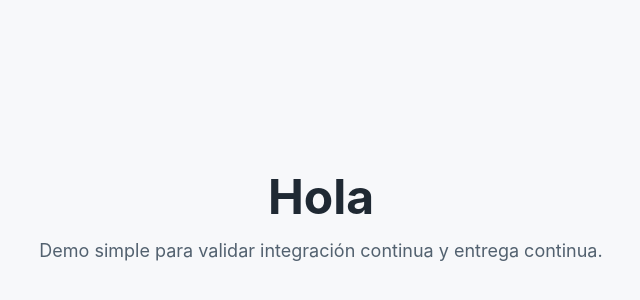
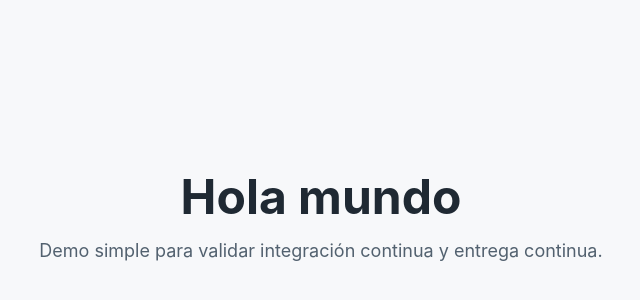
Before and after one commit to aguuuss/CI-CD-TP, a React (Vite) app: page / in a window 1280 px wide. Shown: the part 216-516 px from the top of the page, without its empty margins (319-959 px from the left). Built offline with nearby package versions, Linux system fonts and the light colour scheme.

Commit message:
ahora si anda

```diff
--- a/src/App.tsx
+++ b/src/App.tsx
@@ -3,7 +3,7 @@ import "./App.css";
 export function App() {
   return (
     <main className="app-shell">
-      <h1>Hola </h1>
+      <h1>Hola mundo</h1>
       <p>Demo simple para validar integración continua y entrega continua.</p>
     </main>
   );
```
